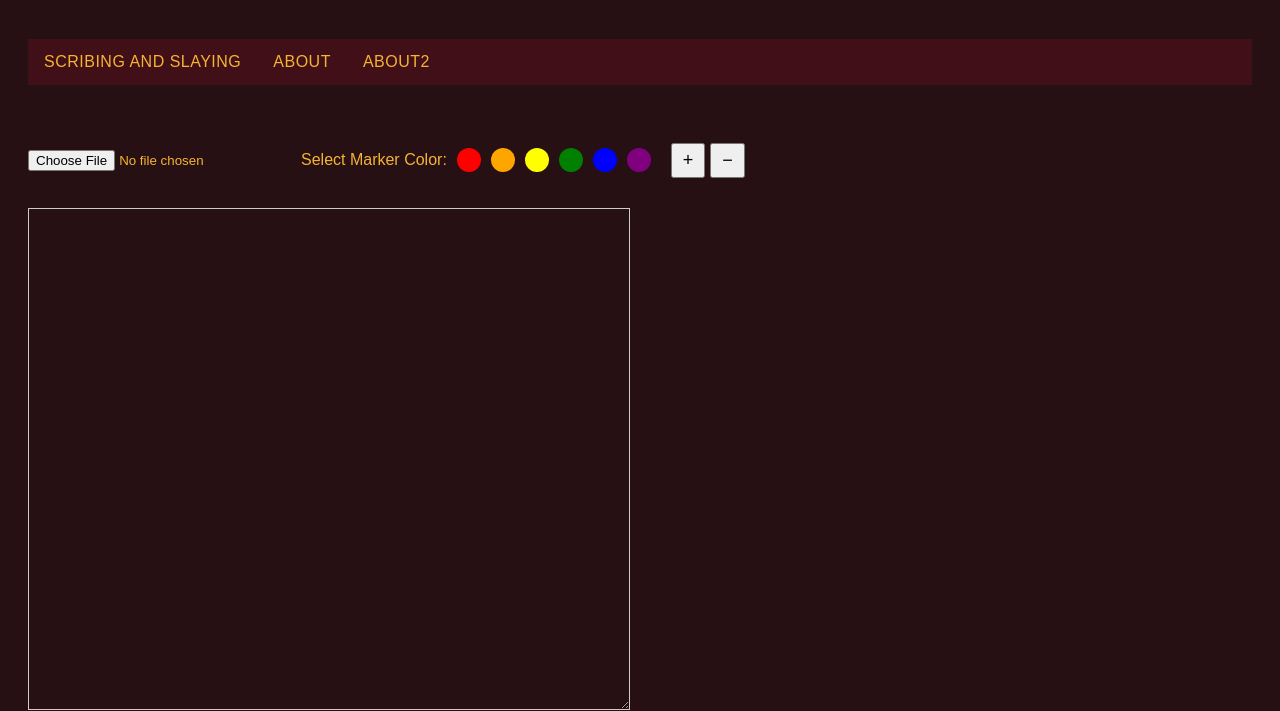
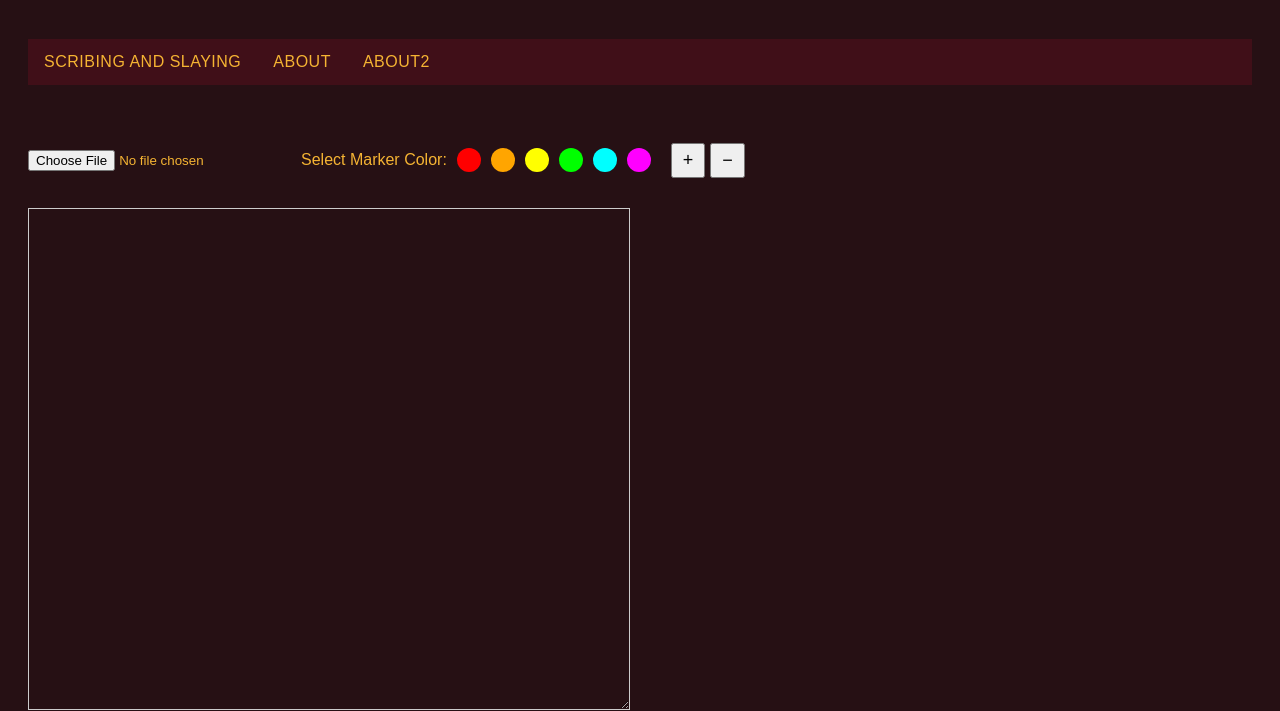
Before and after one commit to UltraDragon14/ultradragon14.github.io, a plain HTML site: page index.html in a window 1280 px wide. Shown: the part 89-800 px from the top of the page. Drawn offline with nearby package versions, Linux system fonts and the light colour scheme.

Commit message:
Update index.html

```diff
--- a/index.html
+++ b/index.html
@@ -25,9 +25,9 @@
             <div class="color-option" data-color="red" style="background-color: red;"></div>
             <div class="color-option" data-color="orange" style="background-color: orange;"></div>
             <div class="color-option" data-color="yellow" style="background-color: yellow;"></div>
-            <div class="color-option" data-color="green" style="background-color: green;"></div>
-            <div class="color-option" data-color="blue" style="background-color: blue;"></div>
-            <div class="color-option" data-color="purple" style="background-color: purple;"></div>
+            <div class="color-option" data-color="lime" style="background-color: lime;"></div>
+            <div class="color-option" data-color="cyan" style="background-color: cyan;"></div>
+            <div class="color-option" data-color="magenta" style="background-color: magenta;"></div>
         </div>
     <div id="zoomControls">
             <button id="zoomIn">+</button>
```
